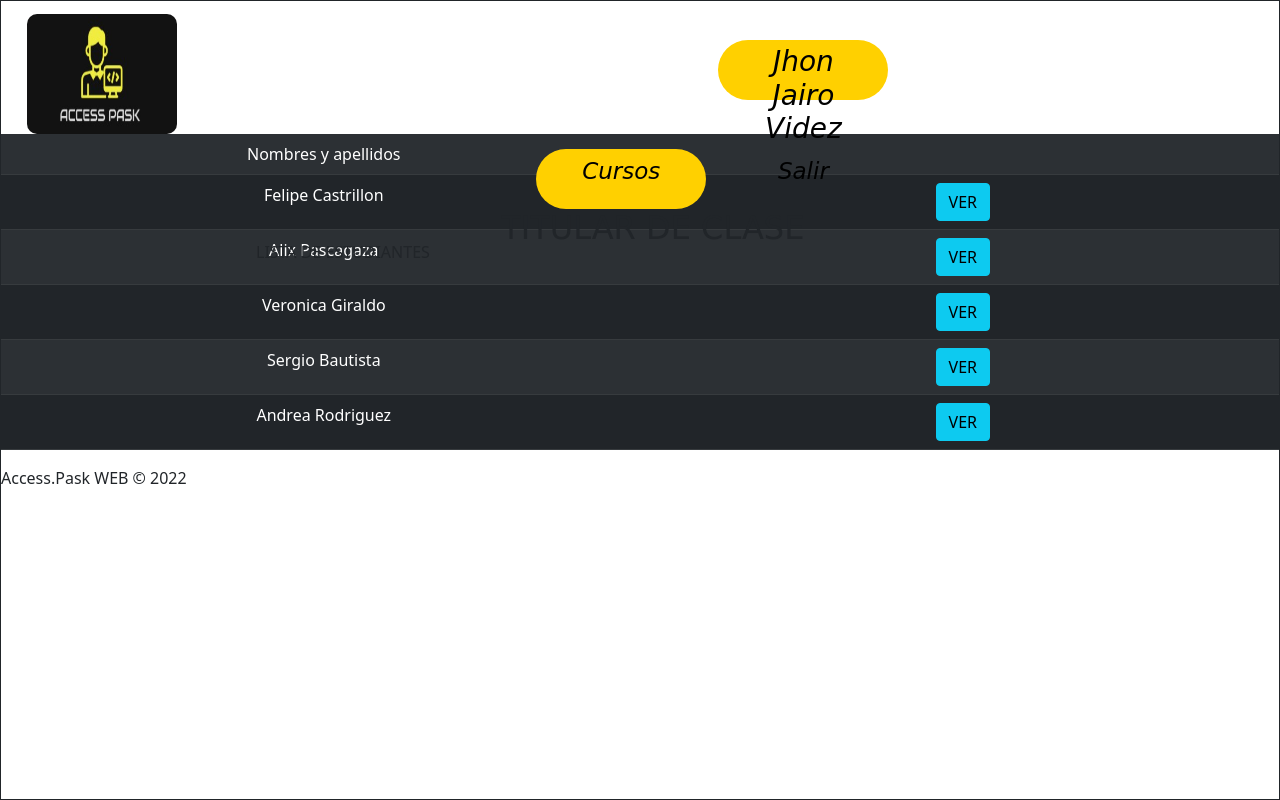
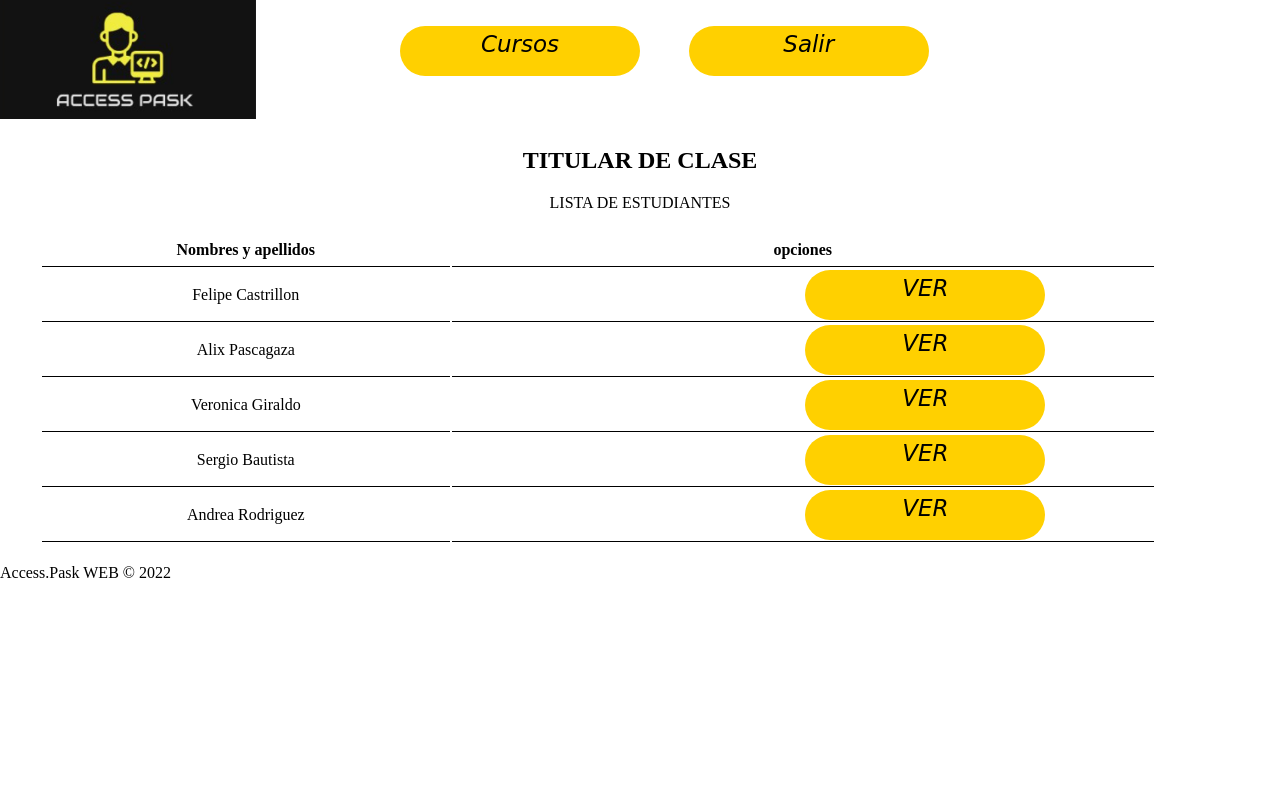
Before and after one commit to JuanseBC/AccessPask, a PHP site: page /vistas/PRF.php in a window 1280 px wide. Run offline with PHP 8.4, Linux system fonts and the light colour scheme; a user stored in the database is signed in; data comes from the database, SQL or seed files in the repository.

Commit message:
Juanse: Modificacines css en maestro (nicolas)

```diff
--- a/stylos/PRF1.CSS
+++ b/stylos/PRF1.CSS
@@ -1,4 +1,8 @@
-body,
+
+*{
+    margin:0;
+    font-family: 'RobotoCondensed';
+}
 .scroll {
     border: 1px solid;
     height: 100%;
@@ -25,7 +29,89 @@ body,
     background: #ffd000;
 }
 
-html {
+.cuadro_texto{
+
+font-family:'Lucida Sans', 'Lucida Sans Regular', 'Lucida Grande', 'Lucida Sans Unicode', Geneva, Verdana, sans-serif;
+font-style:normal;
+font-weight: 900;
+font-size: 35px;
+}
+header img{
+    width:20%;
+}
+ul {
+    display: inline;
+    position: absolute;
+    margin-top:1px
+
+}
+.cuadro_texto li{
+    margin:20px;
+    display: inline-block;
+}
+.cuadro_texto ul {
+    list-style: none;
+}
+ul li a {
+    color: #ffd000;
+    display: inline-block;
+    padding: 5px 35px;
+    text-decoration: none;
+    background-color: #ffd000;
+    border-radius: 30px;
+    width: 170px;
+    height: 40px;
+    color: rgb(0, 0, 0);
+    font-family: cursive;
+    font-style: oblique;
+    font-weight: 500;
+    font-size: 23px;
+    text-align: center;
+    margin-left: 35%;
+}
+ ul li a:hover {
+    background-color: rgba(0, 0, 0, 0.472);
+     color:#fff;
+}
+main{
+    text-align: center;
+    margin:20px;
+}
+main h2{
+    margin:20px;
+}
+main table{
+    width:90%;
+    margin:20px;
+}
+main table td, th{
+    height:30px;
+    border-bottom: 1px solid
+}
+
+.btn{
+    color: #ffd000;
+    display: inline-block;
+    padding: 5px 35px;
+    text-decoration: none;
+    background-color: #ffd000;
+    border-radius: 30px;
+    width: 170px;
+    height: 40px;
+    color: rgb(0, 0, 0);
+    font-family: cursive;
+    font-style: oblique;
+    font-weight: 500;
+    font-size: 23px;
+    text-align: center;
+    margin-left: 35%;
+}
+
+.btn:hover{
+    background-color: rgba(0, 0, 0, 0.472);
+     color:#fff;
+}
+/* html {
 
  background-color: rgb(255, 255, 255);
  width: 100%;
@@ -38,11 +124,11 @@ html {
  }
 .cuadro_texto{
 
-        font-family:'Lucida Sans', 'Lucida Sans Regular', 'Lucida Grande', 'Lucida Sans Unicode', Geneva, Verdana, sans-serif;
-        font-style:normal;
-        font-weight: 900;
-        font-size: 35px;
-        text-align: center;
+font-family:'Lucida Sans', 'Lucida Sans Regular', 'Lucida Grande', 'Lucida Sans Unicode', Geneva, Verdana, sans-serif;
+font-style:normal;
+font-weight: 900;
+font-size: 35px;
+text-align: center;
 
 
 }
@@ -131,3 +217,4 @@ td a{
 td a:hover{
     background-color: black;
 }
+ */
--- a/vistas/PRF.php
+++ b/vistas/PRF.php
@@ -1,93 +1,36 @@
 <?php include("../formatos/cerrse.php");          ?>
-
-
 
 <!DOCTYPE html>
 <html lang="es">
-<link rel="stylesheet" type="text/css" href="../stylos/PRF1.CSS">
-
 <head>
 
-</head>
 
-<body>
-
-<img class="img_principal" src="../img/pask.png"  >
- <div >
-
-
-
-
-
-
-
-
-
-
-        </tr>
-
-
-
-
-
-	</table>
-
-    </div>
-  </div>
-</div>
-
-            </table> </section>
-
-
-</body>
-
-</html>
-
-
-
-<!DOCTYPE html>
-<html lang="en">
-<head>
 <meta charset="UTF-8">
     <meta http-equiv="X-UA-Compatible" content="IE=edge">
     <meta name="viewport" content="width=device-width, initial-scale=1.0">
     <title>Access Pask</title>
-    <link rel="stylesheet" type="text/css" href="PRF.CSS">
     <link rel="icon" type="img" href="../img/pask.png" size="any">
-    <link href="https://cdn.jsdelivr.net/npm/bootstrap@5.0.0-beta1/dist/css/bootstrap.min.css" rel="stylesheet" integrity="sha384-giJF6kkoqNQ00vy+HMDP7azOuL0xtbfIcaT9wjKHr8RbDVddVHyTfAAsrekwKmP1" crossorigin="anonymous">
+    <link rel="stylesheet" href="../stylos/PRF1.css">
 
 </head>
 <body>
+
     <header class="cuadro_texto">
-    <div class="iconos">
-    <div class="menu">
+        <img src="../img/pask.png" alt="logo accespask">
+
 
     <ul>
-          <li><a href="../vistas/Cursos.php">
-              Cursos</a></li>
-             <li><a href="../modelo/cerrar_sesion.php" img src="../img/salir.png">
-             <ul type="circle">
-                <li>
-                    <h3>Jhon Jairo Videz</h3>
-                </li>
-            </ul>
-              Salir</a> </li>
+
+        <li><a href="../vistas/PRF.php">Cursos</a></li>
+        <li><a href="../modelo/cerrar_sesion.php" img src="../img/salir.png">Salir</a> </li>
 
     </ul>
-
-
-  <!--   <h2>Buscar Estudiante</h2>
-            <form action="../controlador/buscarEs.php" method="post" autocomplete="off." class="full-box logInForm">
-                <input name="f" type="text">
-                <input name="c" type="submit" value="buscar">
-            </form> -->
-
-            <h2>TITULAR DE CLASE</h2><br>
 
 
     </header>
 
     <main>
+    <h2>TITULAR DE CLASE</h2>
     <?php
 
         $host="localhost";
@@ -102,25 +45,32 @@
         $filas=mysqli_query($con, $consulta);
 
         $produc=$filas;
-
         ?>
 
         <div class="cuadro_texto2">
             LISTA DE ESTUDIANTES
         </div>
-    <table  class="table table-dark table-striped table-fixed" style="text-align:  center;">
-        <TR style="width: 1330px ;">
-            <td style="width: 1330px ;">Nombres y apellidos</td>
-            <td style="width: 1330px ;"></td>
-        </TR>
+    <table >
+        <thead>
+        <tr >
+            <th >Nombres y apellidos</th>
+            <th >opciones</th>
+        </tr>
+        </thead>
+        <tbody>
+
+
+
+
 
         <?php foreach ($produc as $dato) {?>
 
-        <tr style="width: 1330px ;">
-        <td style="width: 1330px ;"> <?php echo  $dato['Nombre'] ." ". $dato['Apellido'] ; ?> </td>
-        <td style="width: 1330px ;"><a href="../controlador/buscar.php?id=<?php echo $dato['documento']?>"  class="btn btn-info">VER</a></td>
+        <tr>
+        <td> <?php echo  $dato['Nombre'] ." ". $dato['Apellido'] ; ?> </td>
+        <td><a href="../controlador/buscar.php?id=<?php echo $dato['documento']?>" class="btn">VER</a></td>
 
         <?php } ?>
+        </tbody>
     </table>
 
     </main>
@@ -132,5 +82,6 @@
         </div>
 
     <script src="../js/modal1.js"></script>
+
 </body>
 </html>
```
